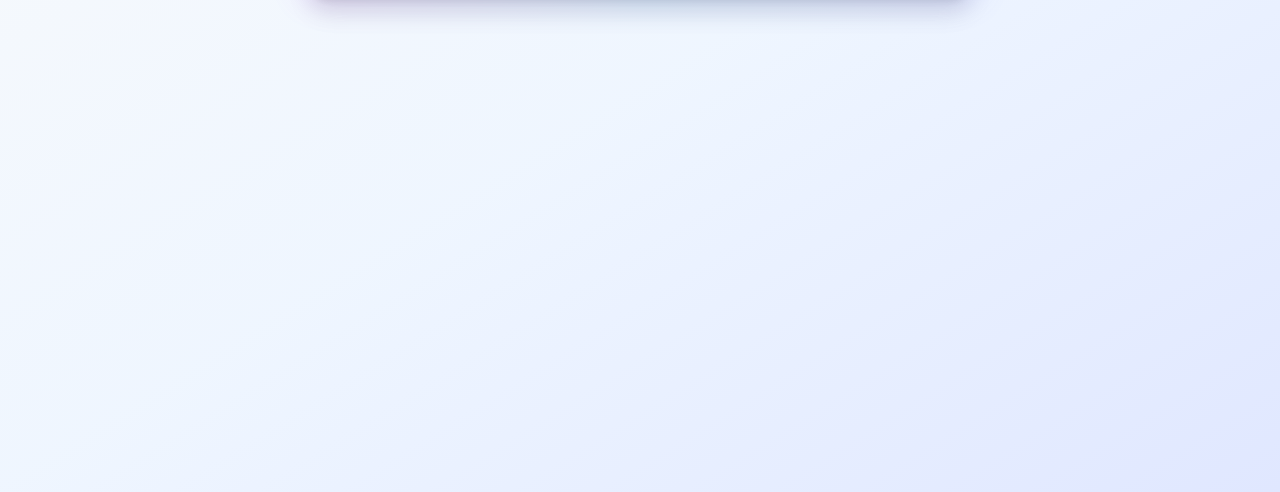
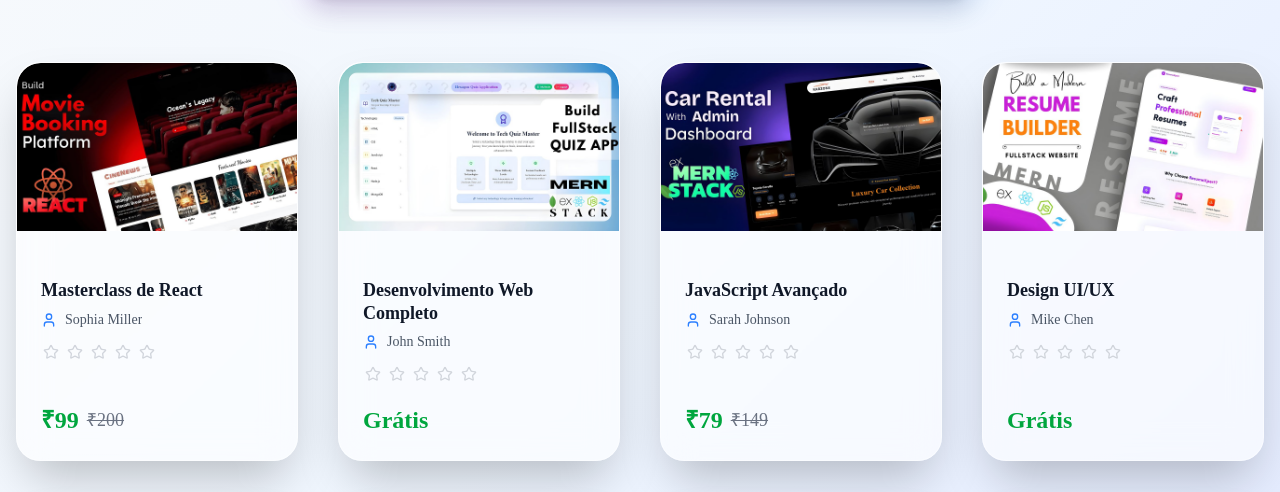
Before and after one commit to eliseucostaalbano/Sistema-Gerenciamento, a React (Vite) app in the folder frontend/: page /cursos in a window 1280 px wide. Shown: the part 308-800 px from the top of the page. Built offline with nearby package versions, Linux system fonts and the light colour scheme; no server answers.

Commit message:
completando a pagina Cursos

```diff
--- a/frontend/package.json
+++ b/frontend/package.json
@@ -16,6 +16,7 @@
     "react": "^19.2.0",
     "react-dom": "^19.2.0",
     "react-router-dom": "^7.10.1",
+    "react-toastify": "^11.0.5",
     "tailwindcss": "^4.1.18"
   },
   "devDependencies": {
--- a/frontend/src/components/CursoPage.jsx
+++ b/frontend/src/components/CursoPage.jsx
@@ -1,20 +1,27 @@
-import {coursePageStyles,coursePageCustomStyles} from "../assets/dummyStyles";
+import {
+  coursePageStyles,
+  coursePageCustomStyles,
+} from "../assets/dummyStyles";
 import cursos from "../assets/dummyData.js";
-import { Search, Star, StarHalf, User, X } from "lucide-react";
+import { Search, SmilePlus, Star, StarHalf, User, X } from "lucide-react";
 import { useNavigate } from "react-router-dom";
-import { useState } from "react";
+import { useEffect, useState } from "react";
+import { toast, Slide, ToastContainer } from "react-toastify";
 
-const StarIcon = ({filled = false, half = false, className = ""}) => {
+const StarIcon = ({ filled = false, half = false, className = "" }) => {
   if (half) {
-    return <StarHalf className={`w-4 h-4 ${className}`}  fill="currentColor"/>;
+    return <StarHalf className={`w-4 h-4 ${className}`} fill="currentColor" />;
   }
-  return(
-    <Star className={`w-4 h-4 ${className}`} fill={filled ? "currentColor" : "none"} />
-  )
-}
+  return (
+    <Star
+      className={`w-4 h-4 ${className}`}
+      fill={filled ? "currentColor" : "none"}
+    />
+  );
+};
 
-const userIcon = () => <User className={coursePageStyles.teacherIcon} />
-const SearchIcon = () => <Search className={coursePageStyles.searchIcon} />
+const UserIcon = () => <User className={coursePageStyles.teacherIcon} />;
+const SearchIcon = () => <Search className={coursePageStyles.searchIcon} />;
 
 const CursoPage = () => {
   const navigate = useNavigate();
@@ -26,8 +33,89 @@ const CursoPage = () => {
       return {};
     }
   });
-  const [searchQuerry, setSearchQuerry] = useState("")
-  const [showAll, setShowAll] = useState(false)
+  const [searchQuerry, setSearchQuerry] = useState("");
+  const [showAll, setShowAll] = useState(false);
+
+  useEffect(() => {
+    try {
+      localStorage.setItem("userCourseRatings", JSON.stringify(ratings));
+    } catch {
+      //ignore
+    }
+  }, [ratings]);
+
+  const handleRating = (courseId, newRating, e) => {
+    if (e && e.stopPropagation) e.stopPropagation();
+    setRatings((prev) => ({
+      ...prev,
+      [courseId]: newRating,
+    }));
+  };
+
+  const cursosFiltrados = cursos.filter(
+    (curso) =>
+      curso.nome.toLowerCase().includes(searchQuerry.toLowerCase()) ||
+      curso.professor.toLowerCase().includes(searchQuerry.toLowerCase()) ||
+      curso.categoria.toLowerCase().includes(searchQuerry.toLowerCase())
+  );
+
+  const VISIBLE_COUNT = 8;
+  const visibleCourses = showAll
+    ? cursosFiltrados
+    : cursosFiltrados.slice(0, VISIBLE_COUNT);
+  const remainingCount = Math.max(0, cursosFiltrados.length - VISIBLE_COUNT);
+
+  // Small, animated top-right toast — only shown when user clicks a course and token missing
+  const showLoginToast = () => {
+    toast.error("por favor, faça login para acessar este curso", {
+      position: "top-right",
+      transition: Slide,
+      autoClose: 3000,
+      hideProgressBar: false,
+      closeOnClick: true,
+      pauseOnHover: true,
+      draggable: true,
+      theme: "dark",
+    });
+  };
+
+  const cursosDisponivel = (courseId) => {
+    const token = localStorage.getItem("token");
+    if (!token) {
+      showLoginToast();
+      return;
+    }
+    navigate(`/curso/${courseId}`);
+  };
+
+  const cursoEGratis = (curso) => {
+    return curso.gratuito || !curso.preco;
+  };
+
+  const getPriceDisplay = (curso) => {
+    if (cursoEGratis(curso)) {
+      return "Grátis";
+    }
+
+    if (curso.preco?.promocional != null) {
+      return {
+        current: `₹${curso.preco.promocional}`,
+        original:
+          curso.preco.original > curso.preco.promocional
+            ? `₹${curso.preco.original}`
+            : null,
+      };
+    }
+
+    if (curso.preco?.original != null) {
+      return {
+        current: `₹${curso.preco.original}`,
+        original: null,
+      };
+    }
+
+    return "Grátis";
+  };
 
   return (
     <div className={coursePageStyles.pageContainer}>
@@ -45,21 +133,176 @@ const CursoPage = () => {
               <SearchIcon />
             </div>
             <input
-          type="text" placeholder="Buscar cursos por nome , professor ou categoria..."
-          value={searchQuerry} onChange={(e) => {
-            setSearchQuerry(e.target.value)
-            setShowAll(false)
-          }} className={coursePageStyles.searchInput} />
+              type="text"
+              placeholder="Buscar cursos por nome , professor ou categoria..."
+              value={searchQuerry}
+              onChange={(e) => {
+                setSearchQuerry(e.target.value);
+                setShowAll(false);
+              }}
+              className={coursePageStyles.searchInput}
+            />
             {searchQuerry && (
-            <button onClick={() =>{ setSearchQuerry("") ; setShowAll(false)
-
-            }} className={coursePageStyles.clearButton} >
+              <button
+                onClick={() => {
+                  setSearchQuerry("");
+                  setShowAll(false);
+                }}
+                className={coursePageStyles.clearButton}
+              >
                 <X className="w-5 h-5" />
               </button>
             )}
           </div>
         </div>
+        {/* Resultados */}
+        {searchQuerry && (
+          <div className="text-center">
+            <p className={coursePageStyles.resultsCount}>
+              {cursosFiltrados.length} Cursos Encontrado
+              {cursosFiltrados.length !== 1 ? "s" : ""} para "{searchQuerry}"
+            </p>
           </div>
+        )}
+      </div>
+
+      <div className={coursePageStyles.coursesGrid}>
+        {cursosFiltrados.length === 0 ? (
+          <div className={coursePageStyles.noCoursesContainer}>
+            <div className="text-gray-400 mb-4">
+              <SmilePlus className={coursePageStyles.noCoursesIcon} />
+            </div>
+            <h3 className={coursePageStyles.noCoursesTitle}>
+              Nenhum curso encontrado
+            </h3>
+            <button
+              onClick={() => {
+                setSearchQuerry("");
+                setShowAll(false);
+              }}
+              className={coursePageStyles.noCoursesButton}
+            >
+              Mostrar Cursos
+            </button>
+          </div>
+        ) : (
+          <>
+            <div className={coursePageStyles.coursesGridContainer}>
+              {visibleCourses.map((curso, index) => {
+                const userRating = ratings[curso.id] || 0;
+                const gratis = cursoEGratis(curso);
+                const priceDisplay = getPriceDisplay(curso);
+
+                return (
+                  <div
+                    key={curso.id}
+                    role="button"
+                    tabIndex={0}
+                    onClick={() => cursosDisponivel(curso.id)}
+                    onKeyDown={(e) => {
+                      if (e.key === "Enter") cursosDisponivel(curso.id);
+                    }}
+                    className={coursePageStyles.courseCard}
+                    style={{ animationDelay: `${index * 80}ms` }}
+                  >
+                    <div className={coursePageStyles.courseCardInner}>
+                      <div className={coursePageStyles.courseCardContent}>
+                        {/* Image */}
+                        <div className={coursePageStyles.courseImageContainer}>
+                          <img
+                            src={curso.imagem}
+                            alt={curso.nome}
+                            className={coursePageStyles.courseImage}
+                          />
+                        </div>
+
+                        <div className={coursePageStyles.courseInfo}>
+                          <h3 className={coursePageStyles.courseName}>
+                            {curso.nome}
+                          </h3>
+
+                          <div className={coursePageStyles.teacherContainer}>
+                            <UserIcon />
+                            <span className={coursePageStyles.teacherName}>
+                              {curso.professor}
+                            </span>
+                          </div>
+                          <div className={coursePageStyles.ratingContainer}>
+                            <div className={coursePageStyles.ratingStars}>
+                              <div
+                                className={coursePageStyles.ratingStarsInner}
+                              >
+                                {[1, 2, 3, 4, 5].map((star) => {
+                                  const filled = star <= userRating;
+                                  return (
+                                    <button
+                                      key={star}
+                                      onClick={(e) =>
+                                        handleRating(curso.id, star, e)
+                                      }
+                                      className={
+                                        coursePageStyles.ratingStarButton
+                                      }
+                                      aria-label={`Rate ${star} star${
+                                        star > 1 ? "s" : ""
+                                      }`}
+                                    >
+                                      <StarIcon
+                                        filled={filled}
+                                        className={
+                                          filled
+                                            ? "text-yellow-400"
+                                            : "text-gray-300"
+                                        }
+                                      />
+                                    </button>
+                                  );
+                                })}
+                              </div>
+                            </div>
+                          </div>
+
+                          <div className={coursePageStyles.priceContainer}>
+                            <div className="flex items-center space-x-2">
+                              {gratis ? (
+                                <span className={coursePageStyles.priceFree}>
+                                  Grátis
+                                </span>
+                              ) : (
+                                <>
+                                  <span
+                                    className={coursePageStyles.priceCurrent}
+                                  >
+                                    {typeof priceDisplay === "object"
+                                      ? priceDisplay.current
+                                      : priceDisplay}
+                                  </span>
+                                  {typeof priceDisplay === "object" &&
+                                    priceDisplay.original && (
+                                      <span
+                                        className={
+                                          coursePageStyles.priceOriginal
+                                        }
+                                      >
+                                        {priceDisplay.original}
+                                      </span>
+                                    )}
+                                </>
+                              )}
+                            </div>
+                          </div>
+                        </div>
+                      </div>
+                    </div>
+                  </div>
+                );
+              })}
+            </div>
+          </>
+        )}
+      </div>
+      <ToastContainer position="top-right" autoClose={3000} transition={Slide} theme="dark" />
+      <style>{coursePageCustomStyles}</style>
     </div>
   );
 };
```
Also changed, not shown: frontend/src/assets/dummyData.js (+4 -11 lines), 1 other file (tests, documents, lock files or other folders). Lines whose indentation alone changed are shown as unchanged.
